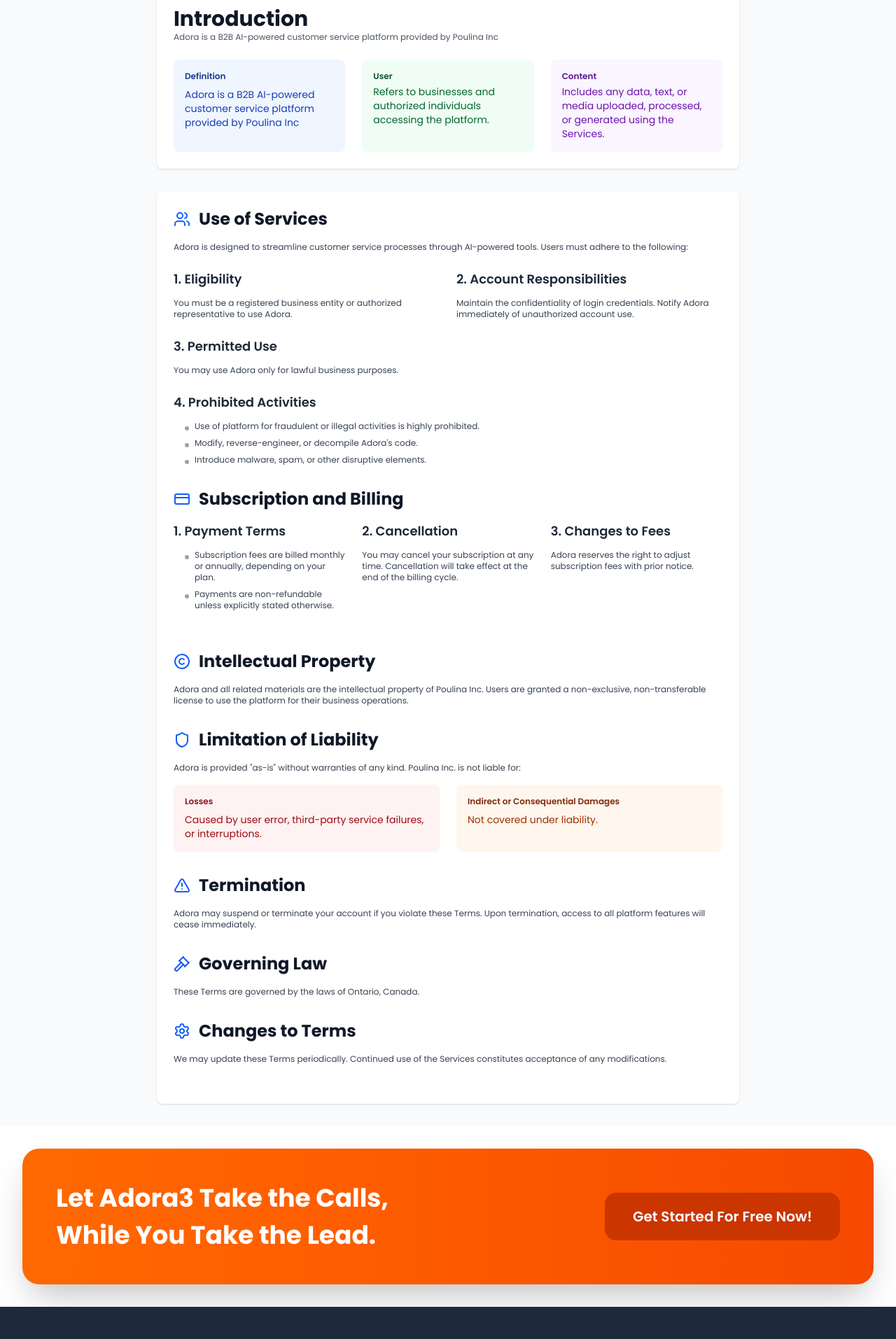
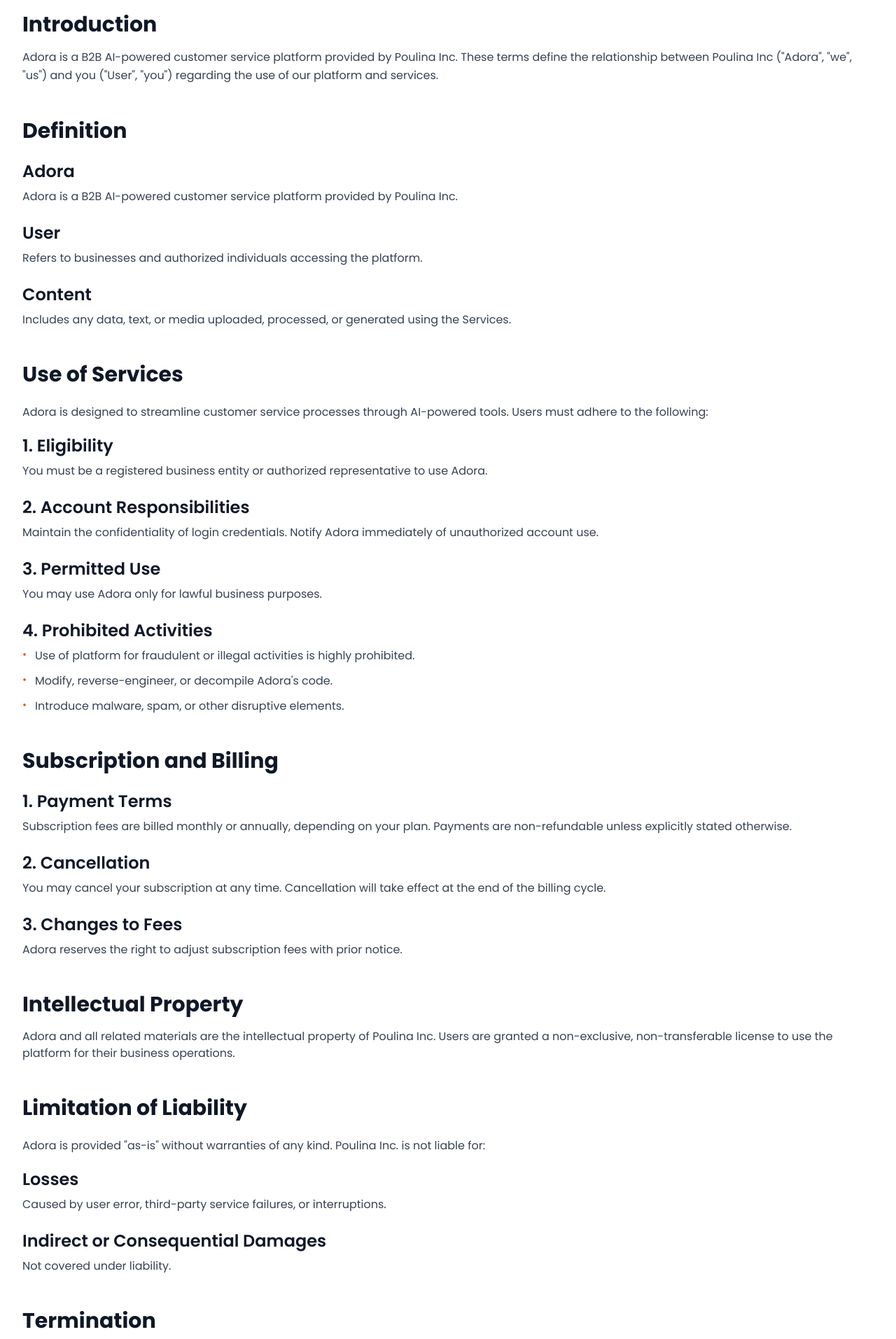
Before and after one commit to AdoraV3/adora, a Next.js app: page /terms in a window 1280 px wide. Shown: the part 480-2393 px from the top of the page at 70% size. Built offline with nearby package versions, Linux system fonts and the light colour scheme.

Commit message:
terms page done

```diff
--- a/src/app/(landing)/terms/page.tsx
+++ b/src/app/(landing)/terms/page.tsx
@@ -1,4 +1,4 @@
-import Adora3HeroBanner from "@/components/Adora3HeroBanner";
+// import Adora3HeroBanner from "@/components/Adora3HeroBanner";
 import AdoraTerms from "@/features/terms/AdoraTerms";
 import TermsOfServiceHeader from "@/features/terms/TermsHeader";
 
@@ -7,7 +7,7 @@ export default function TermsPage () {
         <>
           <TermsOfServiceHeader/>
           <AdoraTerms/>
-          <Adora3HeroBanner/>
+          {/* <Adora3HeroBanner/> */}
         </>
     )
 }
--- a/src/features/terms/AdoraTerms.tsx
+++ b/src/features/terms/AdoraTerms.tsx
@@ -1,141 +1,375 @@
-/* eslint-disable @typescript-eslint/no-explicit-any */
-import { Shield, Users, CreditCard, Copyright, AlertTriangle, Gavel, Settings } from 'lucide-react'
+"use client"
 
-const Section = ({ title, icon: Icon, children }: { title: string; icon: any; children: React.ReactNode }) => (
-  <section className="mb-8">
-    <div className="flex items-center gap-3 mb-4">
-      <Icon className="w-6 h-6 text-blue-600" />
-      <h2 className="text-2xl font-bold text-gray-900">{title}</h2>
-    </div>
-    {children}
-  </section>
-)
+import { motion } from "framer-motion"
 
-const SubSection = ({ title, children }: { title: string; children: React.ReactNode }) => (
-  <div className="mb-6">
-    <h3 className="text-lg font-semibold text-gray-800 mb-3">{title}</h3>
-    {children}
-  </div>
-)
+const AdoraTerms = () => {
+  const sectionVariants = {
+    hidden: { opacity: 0, y: 20 },
+    visible: { opacity: 1, y: 0, transition: { duration: 0.6 } },
+  }
 
-const List = ({ items }: { items: string[] }) => (
-  <ul className="space-y-2 ml-4">
-    {items.map((item, i) => (
-      <li key={i} className="flex items-start gap-2">
-        <span className="w-1.5 h-1.5 bg-gray-400 rounded-full mt-2 flex-shrink-0" />
-        <span className="text-gray-700">{item}</span>
-      </li>
-    ))}
-  </ul>
-)
+  const headingVariants = {
+    hidden: { opacity: 0, x: -20 },
+    visible: { opacity: 1, x: 0, transition: { duration: 0.5 } },
+  }
 
-export default function AdoraTerms() {
+  const itemVariants = {
+    hidden: { opacity: 0, x: -10 },
+    visible: { opacity: 1, x: 0 },
+  }
+
+  const containerVariants = {
+    hidden: { opacity: 0 },
+    visible: {
+      opacity: 1,
+      transition: {
+        staggerChildren: 0.1,
+        delayChildren: 0.1,
+      },
+    },
+  }
+
+  const ctaVariants = {
+    hidden: { opacity: 0, scale: 0.95 },
+    visible: { opacity: 1, scale: 1, transition: { duration: 0.6 } },
+  }
+
+  const buttonVariants = {
+    initial: { scale: 1 },
+    hover: { scale: 1.05, transition: { duration: 0.3 } },
+  }
+
   return (
-    <div className="min-h-screen bg-gray-50">
-      <div className="max-w-4xl mx-auto px-4 sm:px-6 lg:px-8 py-8">
-        {/* Header */}
-        <div className="bg-white rounded-lg shadow-sm p-6 mb-8">
-          <div className="flex items-center gap-4 mb-6">
-            <div>
-              <h1 className="text-3xl font-bold text-gray-900">Introduction</h1>
-              <p className="text-gray-600">Adora is a B2B AI-powered customer service platform provided by Poulina Inc</p>
-            </div>
-          </div>
+    <div className="bg-white">
+      {/* Main Content */}
+      <div className="w-full mx-auto px-4 sm:px-6 lg:px-8 py-8 sm:py-12 lg:py-16 max-w-full">
+        {/* Introduction Section */}
+        <motion.div
+          className="mb-8 sm:mb-10 lg:mb-12"
+          initial="hidden"
+          whileInView="visible"
+          viewport={{ once: true, margin: "-100px" }}
+          variants={sectionVariants}
+        >
+          <motion.h2
+            className="text-2xl sm:text-3xl lg:text-3xl font-bold text-gray-900 mb-3 sm:mb-4"
+            variants={headingVariants}
+          >
+            Introduction
+          </motion.h2>
+          <motion.p className="text-gray-700 text-sm sm:text-base leading-relaxed" variants={itemVariants}>
+            Adora is a B2B AI-powered customer service platform provided by Poulina Inc. These terms define the
+            relationship between Poulina Inc (&quot;Adora&quot;, &quot;we&quot;, &quot;us&quot;) and you
+            (&quot;User&quot;, &quot;you&quot;) regarding the use of our platform and services.
+          </motion.p>
+        </motion.div>
 
-          <div className="grid md:grid-cols-3 gap-6">
-            <div className="p-4 bg-blue-50 rounded-lg">
-              <h3 className="font-semibold text-blue-900 mb-2">Definition</h3>
-              <p className="text-sm text-blue-800">Adora is a B2B AI-powered customer service platform provided by Poulina Inc</p>
-            </div>
-            <div className="p-4 bg-green-50 rounded-lg">
-              <h4 className="font-semibold text-green-900 mb-1">User</h4>
-              <p className="text-sm text-green-800">Refers to businesses and authorized individuals accessing the platform.</p>
-            </div>
-            <div className="p-4 bg-purple-50 rounded-lg">
-              <h4 className="font-semibold text-purple-900 mb-1">Content</h4>
-              <p className="text-sm text-purple-800">Includes any data, text, or media uploaded, processed, or generated using the Services.</p>
-            </div>
-          </div>
-        </div>
+        {/* Definition Section */}
+        <motion.div
+          className="mb-8 sm:mb-10 lg:mb-12"
+          initial="hidden"
+          whileInView="visible"
+          viewport={{ once: true, margin: "-100px" }}
+          variants={sectionVariants}
+        >
+          <motion.h2
+            className="text-2xl sm:text-3xl lg:text-3xl font-bold text-gray-900 mb-4 sm:mb-6"
+            variants={headingVariants}
+          >
+            Definition
+          </motion.h2>
+          <motion.div
+            className="space-y-4 sm:space-y-5 lg:space-y-6"
+            variants={containerVariants}
+            initial="hidden"
+            whileInView="visible"
+            viewport={{ once: true, margin: "-100px" }}
+          >
+            <motion.div variants={itemVariants}>
+              <h3 className="font-semibold text-gray-900 mb-2 text-lg sm:text-xl lg:text-2xl">Adora</h3>
+              <p className="text-gray-700 text-sm sm:text-base">
+                Adora is a B2B AI-powered customer service platform provided by Poulina Inc.
+              </p>
+            </motion.div>
+            <motion.div variants={itemVariants}>
+              <h3 className="font-semibold text-gray-900 mb-2 text-lg sm:text-xl lg:text-2xl">User</h3>
+              <p className="text-gray-700 text-sm sm:text-base">
+                Refers to businesses and authorized individuals accessing the platform.
+              </p>
+            </motion.div>
+            <motion.div variants={itemVariants}>
+              <h3 className="font-semibold text-gray-900 mb-2 text-lg sm:text-xl lg:text-2xl">Content</h3>
+              <p className="text-gray-700 text-sm sm:text-base">
+                Includes any data, text, or media uploaded, processed, or generated using the Services.
+              </p>
+            </motion.div>
+          </motion.div>
+        </motion.div>
 
-        <div className="bg-white rounded-lg shadow-sm p-6 space-y-8">
-          <Section title="Use of Services" icon={Users}>
-            <p className="text-gray-700 mb-6">Adora is designed to streamline customer service processes through AI-powered tools. Users must adhere to the following:</p>
+        {/* Use of Services */}
+        <motion.div
+          className="mb-8 sm:mb-10 lg:mb-12"
+          initial="hidden"
+          whileInView="visible"
+          viewport={{ once: true, margin: "-100px" }}
+          variants={sectionVariants}
+        >
+          <motion.h2
+            className="text-2xl sm:text-3xl lg:text-3xl font-bold text-gray-900 mb-4 sm:mb-6"
+            variants={headingVariants}
+          >
+            Use of Services
+          </motion.h2>
+          <motion.p className="text-gray-700 mb-4 sm:mb-5 text-sm sm:text-base" variants={itemVariants}>
+            Adora is designed to streamline customer service processes through AI-powered tools. Users must adhere to
+            the following:
+          </motion.p>
 
-            <div className="grid md:grid-cols-2 gap-6">
-              <SubSection title="1. Eligibility">
-                <p className="text-gray-700">You must be a registered business entity or authorized representative to use Adora.</p>
-              </SubSection>
+          <motion.div
+            className="space-y-4 sm:space-y-5 lg:space-y-6"
+            variants={containerVariants}
+            initial="hidden"
+            whileInView="visible"
+            viewport={{ once: true, margin: "-100px" }}
+          >
+            <motion.div variants={itemVariants}>
+              <h3 className="font-semibold text-gray-900 mb-2 text-lg sm:text-xl lg:text-2xl">1. Eligibility</h3>
+              <p className="text-gray-700 text-sm sm:text-base">
+                You must be a registered business entity or authorized representative to use Adora.
+              </p>
+            </motion.div>
+            <motion.div variants={itemVariants}>
+              <h3 className="font-semibold text-gray-900 mb-2 text-lg sm:text-xl lg:text-2xl">
+                2. Account Responsibilities
+              </h3>
+              <p className="text-gray-700 text-sm sm:text-base">
+                Maintain the confidentiality of login credentials. Notify Adora immediately of unauthorized account use.
+              </p>
+            </motion.div>
+            <motion.div variants={itemVariants}>
+              <h3 className="font-semibold text-gray-900 mb-2 text-lg sm:text-xl lg:text-2xl">3. Permitted Use</h3>
+              <p className="text-gray-700 text-sm sm:text-base">You may use Adora only for lawful business purposes.</p>
+            </motion.div>
+            <motion.div variants={itemVariants}>
+              <h3 className="font-semibold text-gray-900 mb-2 text-lg sm:text-xl lg:text-2xl">
+                4. Prohibited Activities
+              </h3>
+              <motion.ul
+                className="text-gray-700 space-y-2 sm:space-y-3"
+                variants={containerVariants}
+                initial="hidden"
+                whileInView="visible"
+                viewport={{ once: true, margin: "-100px" }}
+              >
+                <motion.li className="flex items-start gap-2 sm:gap-3" variants={itemVariants}>
+                  <span className="text-orange-600 font-bold flex-shrink-0 mt-0.5">•</span>
+                  <span className="text-sm sm:text-base">
+                    Use of platform for fraudulent or illegal activities is highly prohibited.
+                  </span>
+                </motion.li>
+                <motion.li className="flex items-start gap-2 sm:gap-3" variants={itemVariants}>
+                  <span className="text-orange-600 font-bold flex-shrink-0 mt-0.5">•</span>
+                  <span className="text-sm sm:text-base">
+                    Modify, reverse-engineer, or decompile Adora&apos;s code.
+                  </span>
+                </motion.li>
+                <motion.li className="flex items-start gap-2 sm:gap-3" variants={itemVariants}>
+                  <span className="text-orange-600 font-bold flex-shrink-0 mt-0.5">•</span>
+                  <span className="text-sm sm:text-base">Introduce malware, spam, or other disruptive elements.</span>
+                </motion.li>
+              </motion.ul>
+            </motion.div>
+          </motion.div>
+        </motion.div>
 
-              <SubSection title="2. Account Responsibilities">
-                <p className="text-gray-700">Maintain the confidentiality of login credentials. Notify Adora immediately of unauthorized account use.</p>
-              </SubSection>
-            </div>
+        {/* Subscription and Billing */}
+        <motion.div
+          className="mb-8 sm:mb-10 lg:mb-12"
+          initial="hidden"
+          whileInView="visible"
+          viewport={{ once: true, margin: "-100px" }}
+          variants={sectionVariants}
+        >
+          <motion.h2
+            className="text-2xl sm:text-3xl lg:text-3xl font-bold text-gray-900 mb-4 sm:mb-6"
+            variants={headingVariants}
+          >
+            Subscription and Billing
+          </motion.h2>
+          <motion.div
+            className="space-y-4 sm:space-y-5 lg:space-y-6"
+            variants={containerVariants}
+            initial="hidden"
+            whileInView="visible"
+            viewport={{ once: true, margin: "-100px" }}
+          >
+            <motion.div variants={itemVariants}>
+              <h3 className="font-semibold text-gray-900 mb-2 text-lg sm:text-xl lg:text-2xl">1. Payment Terms</h3>
+              <p className="text-gray-700 text-sm sm:text-base">
+                Subscription fees are billed monthly or annually, depending on your plan. Payments are non-refundable
+                unless explicitly stated otherwise.
+              </p>
+            </motion.div>
+            <motion.div variants={itemVariants}>
+              <h3 className="font-semibold text-gray-900 mb-2 text-lg sm:text-xl lg:text-2xl">2. Cancellation</h3>
+              <p className="text-gray-700 text-sm sm:text-base">
+                You may cancel your subscription at any time. Cancellation will take effect at the end of the billing
+                cycle.
+              </p>
+            </motion.div>
+            <motion.div variants={itemVariants}>
+              <h3 className="font-semibold text-gray-900 mb-2 text-lg sm:text-xl lg:text-2xl">3. Changes to Fees</h3>
+              <p className="text-gray-700 text-sm sm:text-base">
+                Adora reserves the right to adjust subscription fees with prior notice.
+              </p>
+            </motion.div>
+          </motion.div>
+        </motion.div>
 
-            <SubSection title="3. Permitted Use">
-              <p className="text-gray-700">You may use Adora only for lawful business purposes.</p>
-            </SubSection>
+        {/* Intellectual Property */}
+        <motion.div
+          className="mb-8 sm:mb-10 lg:mb-12"
+          initial="hidden"
+          whileInView="visible"
+          viewport={{ once: true, margin: "-100px" }}
+          variants={sectionVariants}
+        >
+          <motion.h2
+            className="text-2xl sm:text-3xl lg:text-3xl font-bold text-gray-900 mb-3 sm:mb-4"
+            variants={headingVariants}
+          >
+            Intellectual Property
+          </motion.h2>
+          <motion.p className="text-gray-700 text-sm sm:text-base" variants={itemVariants}>
+            Adora and all related materials are the intellectual property of Poulina Inc. Users are granted a
+            non-exclusive, non-transferable license to use the platform for their business operations.
+          </motion.p>
+        </motion.div>
 
-            <SubSection title="4. Prohibited Activities">
-              <List items={[
-                "Use of platform for fraudulent or illegal activities is highly prohibited.",
-                "Modify, reverse-engineer, or decompile Adora's code.",
-                "Introduce malware, spam, or other disruptive elements."
-              ]} />
-            </SubSection>
-          </Section>
+        {/* Limitation of Liability */}
+        <motion.div
+          className="mb-8 sm:mb-10 lg:mb-12"
+          initial="hidden"
+          whileInView="visible"
+          viewport={{ once: true, margin: "-100px" }}
+          variants={sectionVariants}
+        >
+          <motion.h2
+            className="text-2xl sm:text-3xl lg:text-3xl font-bold text-gray-900 mb-4 sm:mb-6"
+            variants={headingVariants}
+          >
+            Limitation of Liability
+          </motion.h2>
+          <motion.p className="text-gray-700 mb-4 sm:mb-5 text-sm sm:text-base" variants={itemVariants}>
+            Adora is provided &quot;as-is&quot; without warranties of any kind. Poulina Inc. is not liable for:
+          </motion.p>
+          <motion.div
+            className="space-y-4 sm:space-y-5 lg:space-y-6"
+            variants={containerVariants}
+            initial="hidden"
+            whileInView="visible"
+            viewport={{ once: true, margin: "-100px" }}
+          >
+            <motion.div variants={itemVariants}>
+              <h3 className="font-semibold text-gray-900 mb-2 text-lg sm:text-xl lg:text-2xl">Losses</h3>
+              <p className="text-gray-700 text-sm sm:text-base">
+                Caused by user error, third-party service failures, or interruptions.
+              </p>
+            </motion.div>
+            <motion.div variants={itemVariants}>
+              <h3 className="font-semibold text-gray-900 mb-2 text-lg sm:text-xl lg:text-2xl">
+                Indirect or Consequential Damages
+              </h3>
+              <p className="text-gray-700 text-sm sm:text-base">Not covered under liability.</p>
+            </motion.div>
+          </motion.div>
+        </motion.div>
 
-          <Section title="Subscription and Billing" icon={CreditCard}>
-            <div className="grid md:grid-cols-3 gap-6">
-              <SubSection title="1. Payment Terms">
-                <List items={[
-                  "Subscription fees are billed monthly or annually, depending on your plan.",
-                  "Payments are non-refundable unless explicitly stated otherwise."
-                ]} />
-              </SubSection>
+        {/* Termination */}
+        <motion.div
+          className="mb-8 sm:mb-10 lg:mb-12"
+          initial="hidden"
+          whileInView="visible"
+          viewport={{ once: true, margin: "-100px" }}
+          variants={sectionVariants}
+        >
+          <motion.h2
+            className="text-2xl sm:text-3xl lg:text-3xl font-bold text-gray-900 mb-3 sm:mb-4"
+            variants={headingVariants}
+          >
+            Termination
+          </motion.h2>
+          <motion.p className="text-gray-700 text-sm sm:text-base" variants={itemVariants}>
+            Adora may suspend or terminate your account if you violate these Terms. Upon termination, access to all
+            platform features will cease immediately.
+          </motion.p>
+        </motion.div>
 
-              <SubSection title="2. Cancellation">
-                <p className="text-gray-700">You may cancel your subscription at any time. Cancellation will take effect at the end of the billing cycle.</p>
-              </SubSection>
+        {/* Governing Law */}
+        <motion.div
+          className="mb-8 sm:mb-10 lg:mb-12"
+          initial="hidden"
+          whileInView="visible"
+          viewport={{ once: true, margin: "-100px" }}
+          variants={sectionVariants}
+        >
+          <motion.h2
+            className="text-2xl sm:text-3xl lg:text-3xl font-bold text-gray-900 mb-3 sm:mb-4"
+            variants={headingVariants}
+          >
+            Governing Law
+          </motion.h2>
+          <motion.p className="text-gray-700 text-sm sm:text-base" variants={itemVariants}>
+            These Terms are governed by the laws of Ontario, Canada.
+          </motion.p>
+        </motion.div>
 
-              <SubSection title="3. Changes to Fees">
-                <p className="text-gray-700">Adora reserves the right to adjust subscription fees with prior notice.</p>
-              </SubSection>
-            </div>
-          </Section>
+        {/* Changes to Terms */}
+        <motion.div
+          className="mb-12 sm:mb-14 lg:mb-16"
+          initial="hidden"
+          whileInView="visible"
+          viewport={{ once: true, margin: "-100px" }}
+          variants={sectionVariants}
+        >
+          <motion.h2
+            className="text-2xl sm:text-3xl lg:text-3xl font-bold text-gray-900 mb-3 sm:mb-4"
+            variants={headingVariants}
+          >
+            Changes to Terms
+          </motion.h2>
+          <motion.p className="text-gray-700 text-sm sm:text-base" variants={itemVariants}>
+            We may update these Terms periodically. Continued use of the Services constitutes acceptance of any
+            modifications.
+          </motion.p>
+        </motion.div>
 
-          <Section title="Intellectual Property" icon={Copyright}>
-            <p className="text-gray-700">Adora and all related materials are the intellectual property of Poulina Inc. Users are granted a non-exclusive, non-transferable license to use the platform for their business operations.</p>
-          </Section>
-
-          <Section title="Limitation of Liability" icon={Shield}>
-            <p className="text-gray-700 mb-4">Adora is provided &quot;as-is&quot; without warranties of any kind. Poulina Inc. is not liable for:</p>
-
-            <div className="grid md:grid-cols-2 gap-6">
-              <div className="p-4 bg-red-50 rounded-lg">
-                <h4 className="font-semibold text-red-900 mb-2">Losses</h4>
-                <p className="text-sm text-red-800">Caused by user error, third-party service failures, or interruptions.</p>
-              </div>
-              <div className="p-4 bg-orange-50 rounded-lg">
-                <h4 className="font-semibold text-orange-900 mb-2">Indirect or Consequential Damages</h4>
-                <p className="text-sm text-orange-800">Not covered under liability.</p>
-              </div>
-            </div>
-          </Section>
-
-          <Section title="Termination" icon={AlertTriangle}>
-            <p className="text-gray-700">Adora may suspend or terminate your account if you violate these Terms. Upon termination, access to all platform features will cease immediately.</p>
-          </Section>
-
-          <Section title="Governing Law" icon={Gavel}>
-            <p className="text-gray-700">These Terms are governed by the laws of Ontario, Canada.</p>
-          </Section>
-
-          <Section title="Changes to Terms" icon={Settings}>
-            <p className="text-gray-700">We may update these Terms periodically. Continued use of the Services constitutes acceptance of any modifications.</p>
-          </Section>
-        </div>
+        {/* CTA Section */}
+        <motion.div
+          className="bg-orange-600 text-white rounded-lg p-6 sm:p-8 lg:p-10 text-center"
+          initial="hidden"
+          whileInView="visible"
+          viewport={{ once: true, margin: "-100px" }}
+          variants={ctaVariants}
+        >
+          <motion.h3
+            className="text-xl sm:text-2xl lg:text-3xl font-bold mb-4 sm:mb-5 leading-tight"
+            variants={headingVariants}
+          >
+            Let Adora Take the Calls, While You Take the Lead.
+          </motion.h3>
+          <motion.button
+            className="w-full sm:w-auto bg-white text-orange-600 px-6 sm:px-8 py-2.5 sm:py-3 rounded-lg font-semibold hover:bg-gray-100 transition-colors text-sm sm:text-base"
+            initial="initial"
+            whileHover="hover"
+            variants={buttonVariants}
+          >
+            Get Started to Experience
+          </motion.button>
+        </motion.div>
       </div>
     </div>
   )
 }
+
+export default AdoraTerms
```
